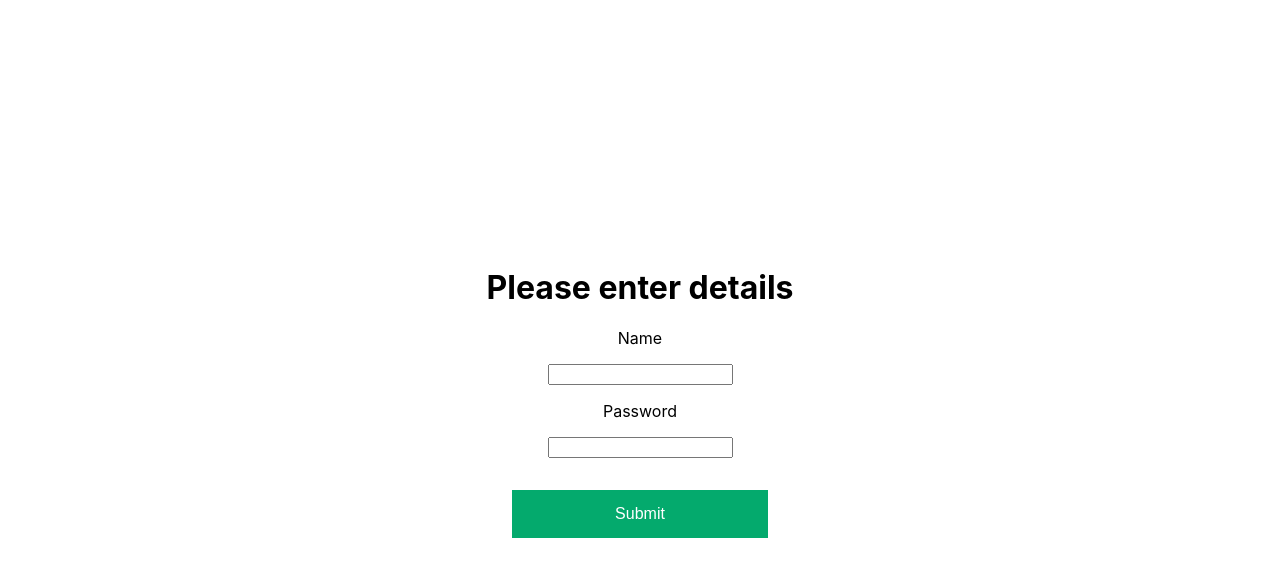
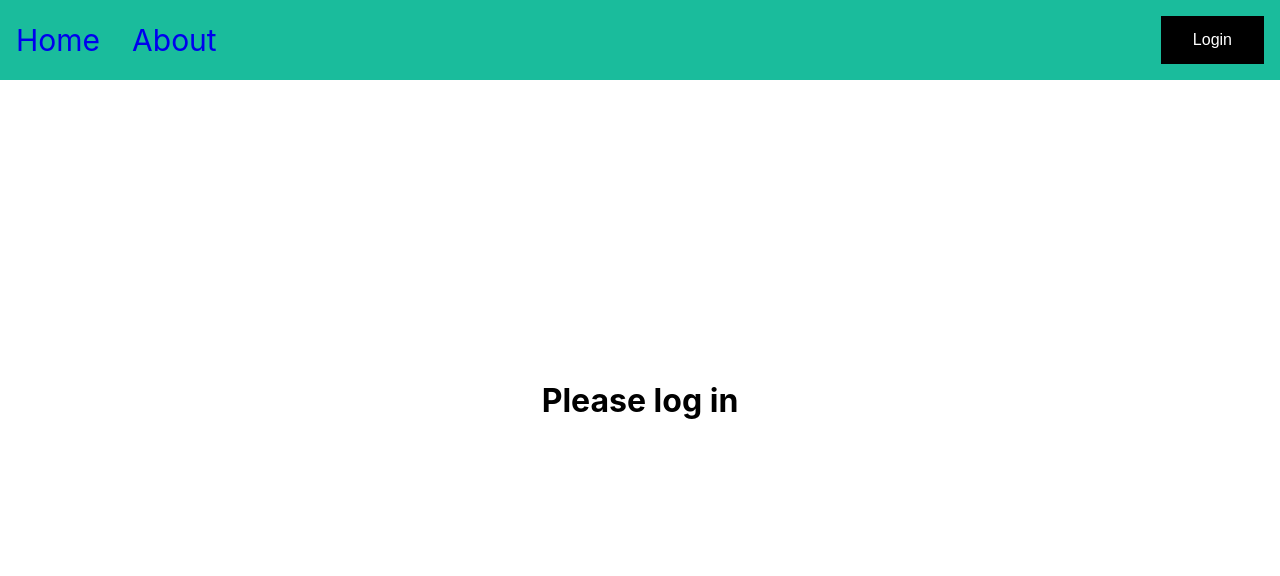
Before and after one commit to shanyaverma03/HooksDemo, a React (Create React App) app: page / in a window 1280 px wide. Shown: the top 576 px of the page. Built offline with nearby package versions, Linux system fonts and the light colour scheme.

Commit message:
Add useContext demo

```diff
--- a/src/App.js
+++ b/src/App.js
@@ -1,10 +1,24 @@
+import { useState } from "react";
+
 import "./App.css";
-import RefsDemo from "./components/RefsDemo";
-import State from "./components/State";
+import Header from "./components/ContextDemo/Header";
+import Homepage from "./components/ContextDemo/Homepage";
+import AuthContext from "./store/AuthContext";
 
 function App() {
-  // return <State />;
-  return <RefsDemo />;
+  const [isLoggedIn, setIsLoggedIn] = useState(
+    JSON.parse(localStorage.getItem("isLoggedIn"))
+  );
+
+  return (
+    <AuthContext.Provider value={{ isLoggedIn, setIsLoggedIn }}>
+      <Header />
+      <Homepage />
+    </AuthContext.Provider>
+  );
 }
 
 export default App;
+
+// return <State />;
+// return <RefsDemo />;
--- /dev/null
+++ b/src/components/ContextDemo/Header.js
@@ -0,0 +1,33 @@
+import { useContext } from "react";
+
+import classes from "./Header.module.css";
+import AuthContext from "../../store/AuthContext";
+
+const Header = () => {
+  const { isLoggedIn, setIsLoggedIn } = useContext(AuthContext);
+
+  const loginHandler = () => {
+    localStorage.setItem("isLoggedIn", true);
+    setIsLoggedIn(true);
+  };
+
+  const logoutHandler = () => {
+    localStorage.setItem("isLoggedIn", false);
+    setIsLoggedIn(false);
+  };
+  return (
+    <header className={classes.header}>
+      <div className={classes.nav}>
+        <a href="/">Home</a>
+        <a href="/">About</a>
+        <a href="/">{isLoggedIn && "Favourites"}</a>
+      </div>
+      <div>
+        {!isLoggedIn && <button onClick={loginHandler}>Login</button>}
+        {isLoggedIn && <button onClick={logoutHandler}>Logout</button>}
+      </div>
+    </header>
+  );
+};
+
+export default Header;
--- /dev/null
+++ b/src/components/ContextDemo/Header.module.css
@@ -0,0 +1,35 @@
+.header {
+  display: flex;
+  justify-content: space-between;
+  align-items: center;
+  text-align: center;
+  background: #1abc9c;
+  color: white;
+  font-size: 30px;
+}
+
+.nav {
+  display: flex;
+}
+
+a {
+  text-decoration: none;
+  margin: 1rem;
+}
+
+.header button {
+  background-color: black; /* Green */
+  border: none;
+  color: white;
+  padding: 15px 32px;
+  text-align: center;
+  text-decoration: none;
+  display: inline-block;
+  font-size: 16px;
+  margin: 1rem;
+}
+
+.header button:hover {
+  background-color: #dfe3e2;
+  color: black;
+}
--- /dev/null
+++ b/src/components/ContextDemo/Homepage.js
@@ -0,0 +1,17 @@
+import { useContext } from "react";
+
+import classes from "./Homepage.module.css";
+import AuthContext from "../../store/AuthContext";
+
+const Homepage = () => {
+  const { isLoggedIn } = useContext(AuthContext);
+  console.log(isLoggedIn);
+
+  return (
+    <div className={classes.wrapper}>
+      <h1>{isLoggedIn ? "Hello" : "Please log in"}</h1>
+    </div>
+  );
+};
+
+export default Homepage;
--- /dev/null
+++ b/src/components/ContextDemo/Homepage.module.css
@@ -0,0 +1,6 @@
+.wrapper {
+  display: flex;
+  align-items: center;
+  height: 80vh;
+  justify-content: center;
+}
--- /dev/null
+++ b/src/store/AuthContext.js
@@ -0,0 +1,8 @@
+import { createContext } from "react";
+
+const AuthContext = createContext({
+  isLoggedIn: false,
+  setIsLoggedIn: () => {},
+});
+
+export default AuthContext;
```
